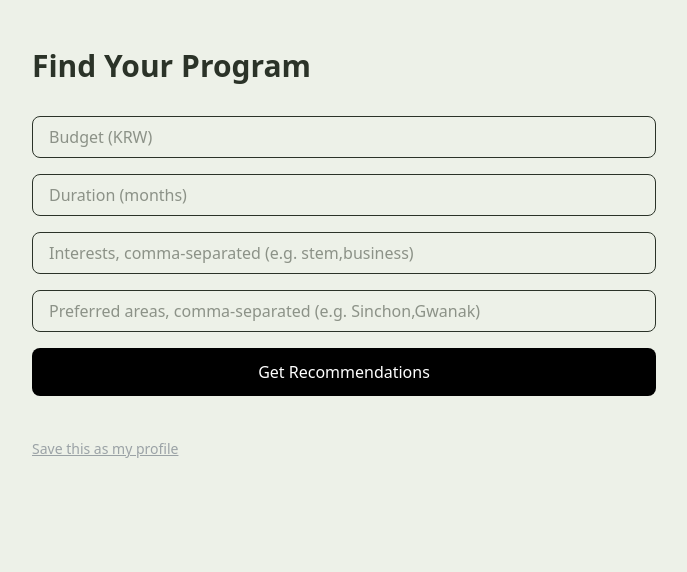
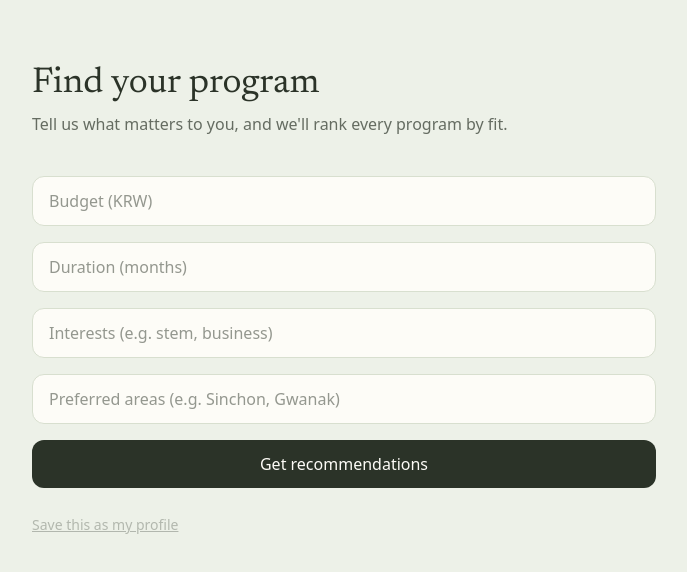
Before and after one commit to aleshashahid/seoul-companion-app, a Next.js app in the folder frontend/: page /recommend in a window 1280 px wide. Shown: the top 572 px of the page, without its empty margins (296-983 px from the left). Built offline with nearby package versions, Linux system fonts and the light colour scheme.

Commit message:
visual pass on dashboard, case senstitive location + interest matching

```diff
--- a/frontend/src/app/recommend/page.tsx
+++ b/frontend/src/app/recommend/page.tsx
@@ -1,6 +1,7 @@
 "use client";
 
 import { useState, useEffect } from "react";
+import { MatchRing } from "@/components/MatchRing";
 
 type Program = {
   id: number;
@@ -87,17 +88,22 @@ export default function Recommend() {
   }
 
   return (
-    <main className="min-h-screen px-6 py-12 max-w-2xl mx-auto">
-      <h1 className="text-3xl font-bold mb-8">Find Your Program</h1>
+    <main className="min-h-screen px-6 py-16 max-w-2xl mx-auto">
+      <h1 className="font-[family-name:var(--font-display)] text-4xl mb-2 text-[var(--color-text)]">
+        Find your program
+      </h1>
+      <p className="text-[var(--color-text)]/70 mb-10">
+        Tell us what matters to you, and we&apos;ll rank every program by fit.
+      </p>
 
-      <form onSubmit={handleSubmit} className="flex flex-col gap-4 mb-10">
+      <form onSubmit={handleSubmit} className="flex flex-col gap-4 mb-6">
         <input
           type="number"
           placeholder="Budget (KRW)"
           value={budget}
           onChange={(e) => setBudget(e.target.value)}
           required
-          className="border rounded-lg px-4 py-2"
+          className="bg-[var(--color-surface)] border border-[var(--color-border)] rounded-xl px-4 py-3 focus:outline-none focus:ring-2 focus:ring-[var(--color-accent-match)]"
         />
         <input
           type="number"
@@ -105,63 +111,70 @@ export default function Recommend() {
           value={durationMonths}
           onChange={(e) => setDurationMonths(e.target.value)}
           required
-          className="border rounded-lg px-4 py-2"
+          className="bg-[var(--color-surface)] border border-[var(--color-border)] rounded-xl px-4 py-3 focus:outline-none focus:ring-2 focus:ring-[var(--color-accent-match)]"
         />
         <input
           type="text"
-          placeholder="Interests, comma-separated (e.g. stem,business)"
+          placeholder="Interests (e.g. stem, business)"
           value={interests}
           onChange={(e) => setInterests(e.target.value)}
-          className="border rounded-lg px-4 py-2"
+          className="bg-[var(--color-surface)] border border-[var(--color-border)] rounded-xl px-4 py-3 focus:outline-none focus:ring-2 focus:ring-[var(--color-accent-match)]"
         />
         <input
           type="text"
-          placeholder="Preferred areas, comma-separated (e.g. Sinchon,Gwanak)"
+          placeholder="Preferred areas (e.g. Sinchon, Gwanak)"
           value={preferredAreas}
           onChange={(e) => setPreferredAreas(e.target.value)}
-          className="border rounded-lg px-4 py-2"
+          className="bg-[var(--color-surface)] border border-[var(--color-border)] rounded-xl px-4 py-3 focus:outline-none focus:ring-2 focus:ring-[var(--color-accent-match)]"
         />
         <button
           type="submit"
           disabled={loading}
-          className="rounded-lg bg-black text-white px-6 py-3 font-medium hover:bg-gray-800 disabled:opacity-50"
+          className="bg-[var(--color-text)] text-[var(--color-surface)] rounded-xl px-6 py-3 font-medium disabled:opacity-50"
         >
-          {loading ? "Finding matches..." : "Get Recommendations"}
+          {loading ? "Finding matches..." : "Get recommendations"}
         </button>
       </form>
 
-      <div className="mb-6">
+      <div className="mb-10">
         {userId ? (
-          <p className="text-sm text-green-700">
+          <p className="text-sm text-[var(--color-accent-match)]">
             Profile saved (ID: {userId})
           </p>
         ) : (
           <button
             onClick={handleSaveProfile}
             disabled={saving || !budget || !durationMonths}
-            className="text-sm underline text-gray-600 hover:text-black disabled:opacity-50"
+            className="text-sm underline text-[var(--color-text)]/60 hover:text-[var(--color-text)] disabled:opacity-50"
           >
             {saving ? "Saving..." : "Save this as my profile"}
           </button>
         )}
       </div>
 
-      {error && <p className="text-red-600 mb-6">{error}</p>}
+      {error && <p className="text-[var(--color-accent-cost)] mb-6">{error}</p>}
 
       <div className="flex flex-col gap-4">
         {results.map((program) => (
-          <div key={program.id} className="border rounded-lg p-5 shadow-sm">
-            <div className="flex justify-between items-start">
-              <h2 className="text-xl font-semibold">{program.name}</h2>
-              <span className="text-sm font-medium bg-gray-100 rounded-full px-3 py-1">
-                {(program.score * 100).toFixed(0)}% match
+          <div
+            key={program.id}
+            className="bg-[var(--color-surface)] rounded-2xl border border-[var(--color-border)] p-5 flex items-center gap-5"
+          >
+            <MatchRing score={program.score} size={64} />
+            <div className="flex-1">
+              <p className="text-sm text-[var(--color-text)]/60 mb-1">
+                {program.university}
+              </p>
+              <h2 className="font-[family-name:var(--font-display)] text-xl mb-1">
+                {program.name}
+              </h2>
+              <p className="text-sm text-[var(--color-text)]/60">
+                {program.location} · {program.duration_months} months ·{" "}
+                <span className="font-sans font-medium text-[var(--color-accent-cost)]">
+                  ₩{program.cost.toLocaleString()}
                 </span>
+              </p>
             </div>
-            <p className="text-gray-600">{program.university}</p>
-            <p className="text-sm text-gray-500">
-              {program.location} · {program.duration_months} months · ₩
-              {program.cost.toLocaleString()}
-            </p>
           </div>
         ))}
       </div>
```
Also changed, not shown: 2 other files (tests, documents, lock files or other folders). Lines whose indentation alone changed are shown as unchanged.
